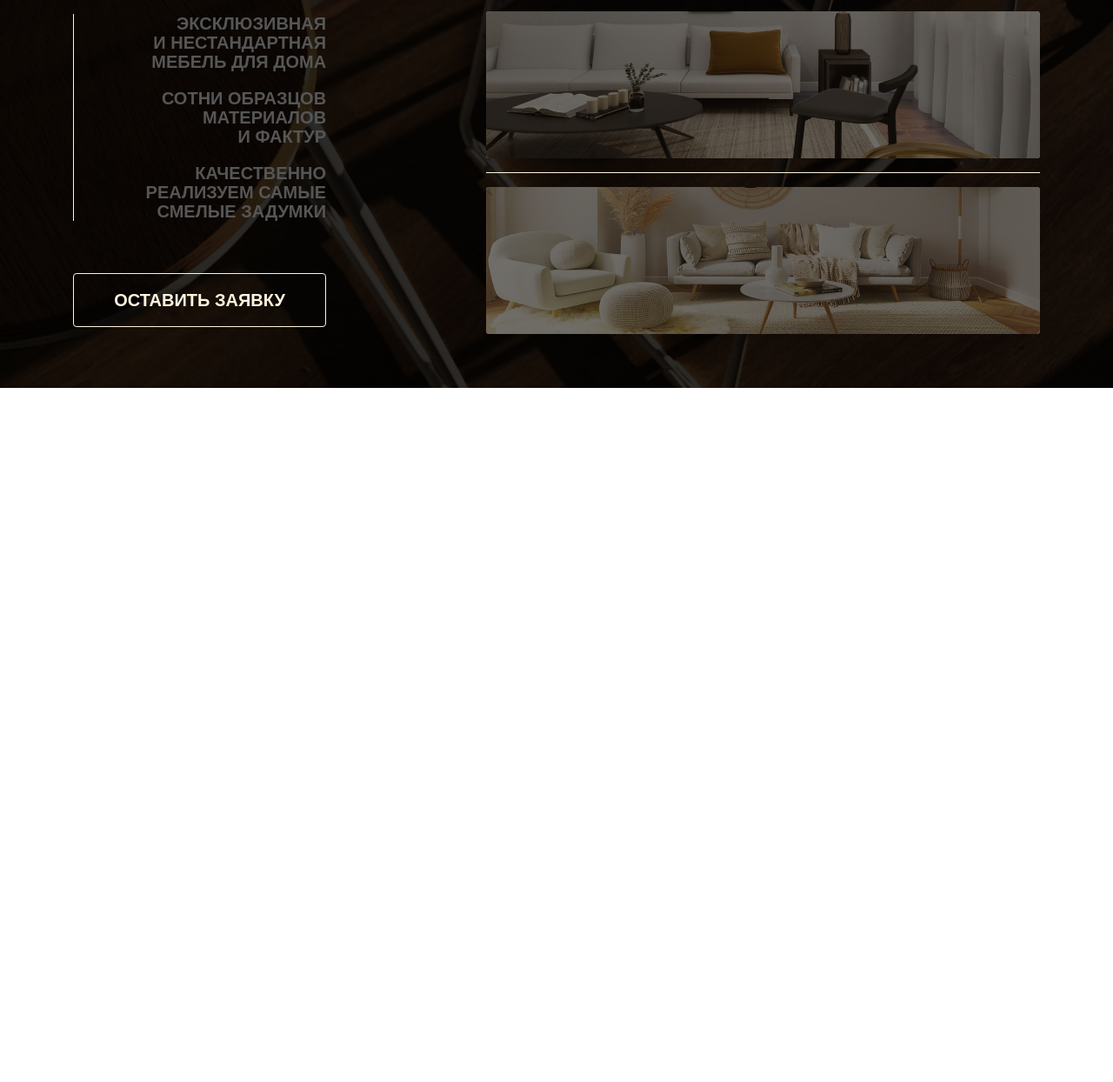
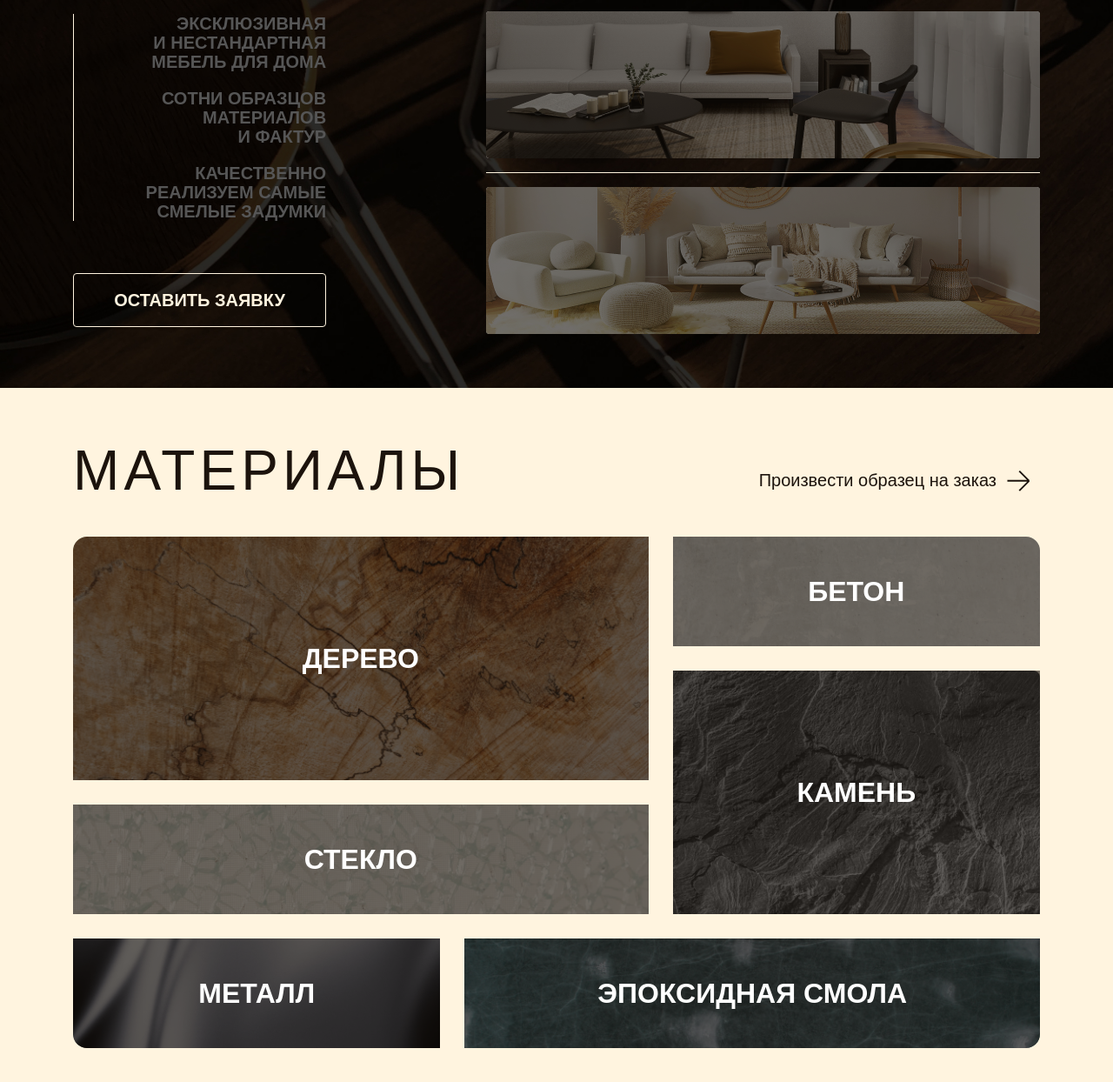
Before and after one commit to Infron/Aveji, a plain HTML site: page index.html in a window 1280 px wide. Shown: the part 354-1598 px from the top of the page at 87% size. Before the commit the page ends 800 px from the top, so only its background shows below. Drawn offline with Linux system fonts and the light colour scheme; files whose address does not match are found by name.

Commit message:
Materials section realized Items shadow added as global BEM block TODO: arrow button animation

```diff
--- a/index.html
+++ b/index.html
@@ -76,17 +76,17 @@
                             <div class="header__preview">
                                 <ul class="header__preview-list">
                                     <li class="header__preview-item">
-                                        <div class="header__preview-item-shadow"></div>
+                                        <div class="header__preview-item-shadow block-shadow"></div>
                                         <img src="res/images/photos/main-1.jpg" alt="">
                                     </li>
                                     <span></span>
                                     <li class="header__preview-item">
-                                        <div class="header__preview-item-shadow"></div>
+                                        <div class="header__preview-item-shadow block-shadow"></div>
                                         <img src="res/images/photos/main-2.jpg" alt="">
                                     </li>
                                     <span></span>
                                     <li class="header__preview-item">
-                                        <div class="header__preview-item-shadow"></div>
+                                        <div class="header__preview-item-shadow block-shadow"></div>
                                         <img src="res/images/photos/main-3.jpg" alt="">
                                     </li>
                                 </ul>
@@ -96,6 +96,57 @@
                 </div>
             </div>
         </header>
+        <section class="materials">
+            <div class="materials__header">
+                <div class="container">
+                    <div class="materials__header-inner">
+                        <h2 class="materials__title block-title">Материалы</h2>
+                        <a href="" class="materials__button arrow-btn">
+                            <span class="arrow-btn__string">Произвести образец на заказ</span>
+                            <img class="arrow-btn__arrow" src="res/images/icons/right-arrow.svg" alt="">
+                        </a>
+                    </div>
+                </div>
+            </div>
+            <div class="materials__main">
+                <div class="container">
+                    <div class="materials__main-inner">
+                        <ul class="materials__list">
+                            <li class="materials__list-item materials__wood">
+                                <div class="materials__list-item-shadow block-shadow">
+                                    <span>Дерево</span>
+                                </div>
+                            </li>
+                            <li class="materials__list-item materials__concrete">
+                                <div class="materials__list-item-shadow block-shadow">
+                                    <span>Бетон</span>
+                                </div>
+                            </li>
+                            <li class="materials__list-item materials__glass">
+                                <div class="materials__list-item-shadow block-shadow">
+                                    <span>Стекло</span>
+                                </div>
+                            </li>
+                            <li class="materials__list-item materials__rock">
+                                <div class="materials__list-item-shadow block-shadow">
+                                    <span>Камень</span>
+                                </div>
+                            </li>
+                            <li class="materials__list-item materials__metal">
+                                <div class="materials__list-item-shadow block-shadow">
+                                    <span>Металл</span>
+                                </div>
+                            </li>
+                            <li class="materials__list-item materials__resin">
+                                <div class="materials__list-item-shadow block-shadow">
+                                    <span>Эпоксидная смола</span>
+                                </div>
+                            </li>
+                        </ul>
+                    </div>
+                </div>
+            </div>
+        </section>
     </div>
 </body>
 </html>
--- a/res/css/style.css
+++ b/res/css/style.css
@@ -2,6 +2,7 @@ html, body {
     font-family: "Comfortaa", sans-serif;
     font-size: 20px;
     color: #FFF;
+    background: #565656;
 }
 
 .wrapper {
@@ -15,6 +16,17 @@ html, body {
     max-width: 1142px;
     padding: 0 15px;
     height: 100%;
+}
+
+.block-title {
+    font-family: "Comfortaa", sans-serif;
+    font-style: normal;
+    font-weight: 300;
+    font-size: 64px;
+    line-height: 71px;
+    letter-spacing: 0.08em;
+    text-transform: uppercase;
+    color: #FFF4DF;
 }
 
 .button {
@@ -43,6 +55,55 @@ html, body {
 }
 
 .button--filled {
+
+}
+
+.block-shadow {
+    height: 100%;
+    width: 100%;
+    background-color: rgba(18, 12, 8, 0.6);
+    position: absolute;
+    transition: .3s;
+    border-radius: inherit;
+}
+
+.block-shadow:hover {
+    opacity: 0;
+}
+
+.arrow-btn {
+    display: flex;
+    transition: .3s;
+    align-items: center;
+}
+
+.arrow-btn:hover {
+    transform: translate(130%, 0);
+}
+
+.arrow-btn:hover:last-child {
+    transform: translate(-80%, 0);
+}
+
+.arrow-btn:first-child:hover {
+
+}
+
+.arrow-btn__string {
+    display: inline-block;
+    transition: .3s;
+}
+
+.arrow-btn__arrow {
+    display: inline-block;
+    transition: .3s;
+}
+
+.arrow-btn__arrow:hover {
+
+}
+
+.arrow-btn__string:hover {
 
 }
 
@@ -190,3 +251,91 @@ html, body {
     width: 100%;
     border-radius: 4px;
 }
+
+.materials {
+    height: 100vh;
+    background: #FFF4DF;
+    padding: 60px;
+}
+
+.materials__header {
+    margin-bottom: 40px;
+}
+
+.materials__header-inner {
+    display: flex;
+    justify-content: space-between;
+    align-items: flex-end;
+}
+
+.materials__title {
+    color: #1C130C;
+}
+
+.materials__button {
+    color: #1C130C;
+}
+
+.materials__list {
+    display: grid;
+    grid-gap: 28px;
+    grid-template-columns: 2fr 1fr 2fr;
+    grid-template-rows: repeat(4, 126px);
+    grid-template-areas:
+        "wood  wood concrete"
+        "wood  wood     rock"
+        "glass glass    rock"
+        "metal resin   resin";
+}
+
+.materials__wood {
+    grid-area: wood;
+    background: url("../images/materials/wood.png") 0 0 / cover no-repeat;
+    border-radius: 16px 0 0 0;
+}
+
+.materials__concrete {
+    grid-area: concrete;
+    background: url("../images/materials/concrete.png") 0 0 / cover no-repeat;
+    border-radius: 0 16px 0 0;
+}
+
+.materials__glass {
+    grid-area: glass;
+    background: url("../images/materials/glass.png") 0 0 / cover no-repeat;
+}
+
+.materials__rock {
+    grid-area: rock;
+    background: url("../images/materials/rock.png") 0 0 / cover no-repeat;
+}
+
+.materials__metal {
+    grid-area: metal;
+    background: url("../images/materials/metal.png") 0 0 / cover no-repeat;
+    border-radius: 0 0 0 16px;
+}
+
+.materials__resin {
+    grid-area: resin;
+    background: url("../images/materials/epoxy resin.png") 0 0 / cover no-repeat;
+    border-radius: 0 0 16px 0;
+}
+
+.materials__list-item {
+    position: relative;
+}
+
+.materials__list-item-shadow {
+    display: flex;
+    justify-content: center;
+    align-items: center;
+
+    font-family: 'Sansation', sans-serif;
+    font-style: normal;
+    font-weight: 700;
+    font-size: 32px;
+    line-height: 36px;
+    text-transform: uppercase;
+    color: #FFFFFF;
+}
```
